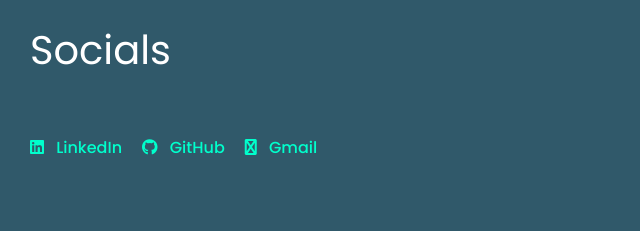
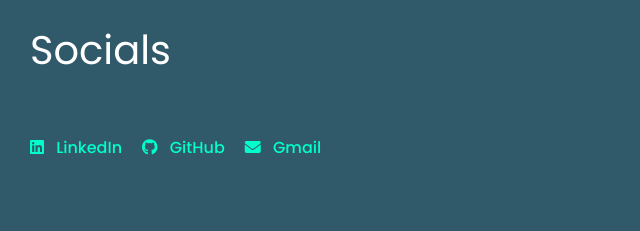
Before and after one commit to ujjw1l/PortfolioSite, a plain HTML site: page index.html in a window 1280 px wide. Shown: the part 2880-3111 px from the top of the page, 0-640 px from the left. Drawn offline with Linux system fonts and the light colour scheme.

Commit message:
index.html

```diff
--- a/index.html
+++ b/index.html
@@ -164,7 +164,7 @@
               <i class="fab fa-github"></i> GitHub
             </a>
             <a href="mailto:ujj2110bwn@gmail.com" target="_blank" class="social-icon">
-              <i class="fab fa-envelope"></i> Gmail
+              <i class="fas fa-envelope"></i> Gmail
             </a>
           </div>
 
```
